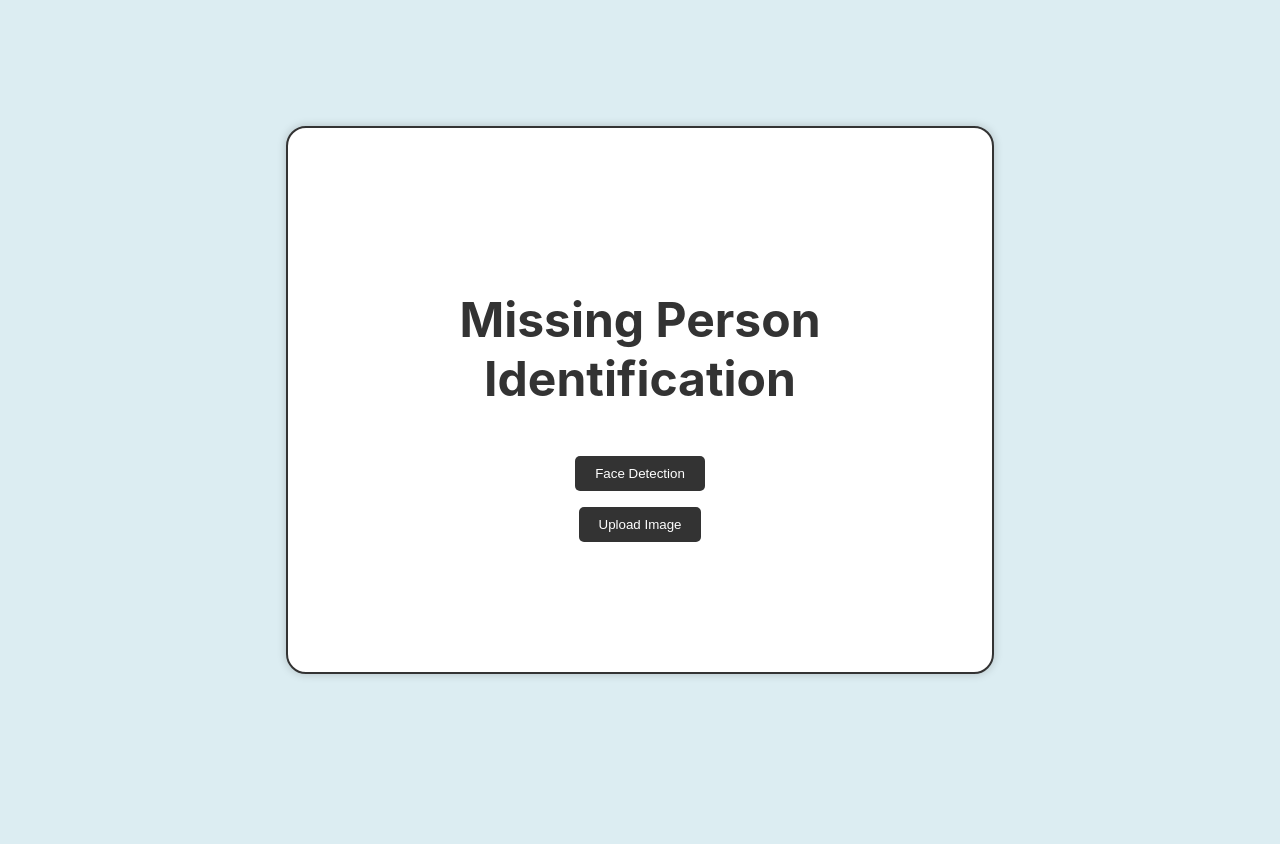
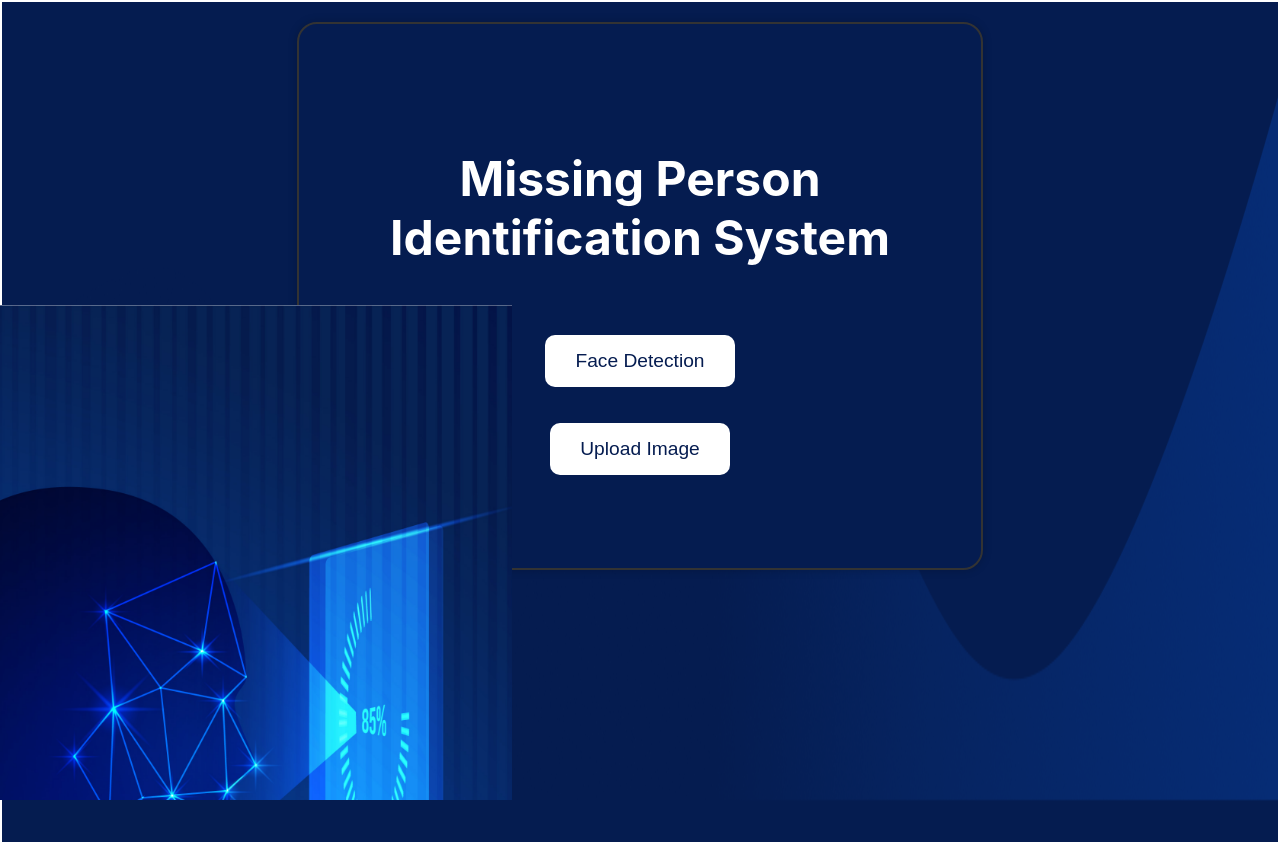
Before and after one commit to ghanashyam03/VeriFace.AI, a Flask app: page /home in a window 1280 px wide. Before the commit the page ends 677 px from the top, so only its background shows below. Run offline with Flask 3, Linux system fonts and the light colour scheme; parts of the project's set-up code (start-up, migrations or seed data) failed here and were passed over.

Commit message:
css updated

```diff
--- a/ai_detected_images/src/static/styles.css
+++ b/ai_detected_images/src/static/styles.css
@@ -8,7 +8,7 @@ body {
   font-family: -apple-system, BlinkMacSystemFont, "Segoe UI", Roboto, sans-serif;
   font-size: 16px;
   color: #333;
-  background-color: #dcedf2;
+  background-color: #051C50;
 }
 
 /* Layout containers */
--- a/ai_detected_images/src/templates/home.html
+++ b/ai_detected_images/src/templates/home.html
@@ -1,22 +1,102 @@
-<!-- templates/home.html -->
-
 <!DOCTYPE html>
 <html lang="en">
 <head>
-
     <meta charset="UTF-8">
     <meta name="viewport" content="width=device-width, initial-scale=1.0">
     <title>Home</title>
     <link rel="stylesheet" href="{{ url_for('static', filename='styles.css') }}">
 </head>
 <body>
-    <div class="container">
-      <div class="container2">
+  <style>
 
-        <h1>Missing Person Identification</h1>
-        <a href="/detection"><button>Face Detection</button></a>
-        <a href="/upload"><button>Upload Image</button></a>
-      </div>
+ body {
+        margin: 0;
+        font-family: -apple-system, BlinkMacSystemFont, "Segoe UI", Roboto, sans-serif;
+        font-size: 16px;
+        color: #333;
+        background: url('Group 15@2x.png ') no-repeat center bottom fixed;
+        background-size: 100%;
+        background-color: #051C50;
+    }
+
+    /* Layout containers */
+    .container {
+        display: flex;
+        justify-content: flex-end; /* Align to the top right */
+        align-items: flex-start; /* Align to the top right */
+        min-height: 100vh;
+        padding: 20px; /* Add padding for better spacing */
+        border: 2px solid #fff; /* White border around the container */
+    }
+
+    .container2 {
+        flex-direction: column;
+        gap: 1rem;
+        width: 50%;
+        min-height: 60vh;
+        display: flex;
+        justify-content: center;
+        align-items: center;
+        background-color: #051C50; /* Light background for better contrast */
+        padding: 2rem; /* Add some padding for breathing room */
+    }
+
+    /* Heading */
+    h1 {
+        font-size: 3rem;
+        margin-bottom: 2rem;
+        text-align: center;
+        color: #fff;
+    }
+
+    /* Buttons */
+    button {
+        background-color: #fff; /* White background */
+        color: #051C50; /* Text color */
+        border: none;
+        padding: 15px 30px; /* Increased padding for larger buttons */
+        border-radius: 10px;
+        cursor: pointer;
+        transition: all 0.2s ease-in-out;
+        margin-top: 20px; /* Adjust margin to bring buttons down */
+        font-size: 1.2rem; /* Increase button text size */
+    }
+
+    button:hover {
+        background-color: #9ccee0; /* Darker shade on hover */
+        opacity: 1; /* Remove hover opacity reduction */
+    }
+
+    /* Accessibility improvements */
+    a {
+        text-decoration: none; /* Remove default underline */
+        color: inherit; /* Inherit text color from parent element */
+    }
+
+    button:focus {
+        outline: 2px solid #333; /* Focus ring for better keyboard navigation */
+    }
+
+    .bottom-left-image {
+        position: absolute;
+        bottom: 0;
+        left: 0;
+        z-index: 0;
+        width: 40%;
+    }
+
+  </style>
+    <div class="background">
+        <div class="container">
+            <div class="container2">
+                <h1>Missing Person Identification System</h1>
+                <a href="/detection"><button>Face Detection</button></a>
+                <a href="/upload"><button>Upload Image</button></a>
+
+            </div>
+        </div>
+        <!-- Bottom left image -->
+        <img src="2464735 1@2x(1).png" alt="Bottom Left Image" class="bottom-left-image">
     </div>
 </body>
 </html>
```
Also changed, not shown: ai_detected_images/src/templates/login.html (+30 -10 lines), ai_detected_images/src/templates/signup.html (+30 -10 lines), ai_detected_images/src/static/ai-article-pic10-removebg-preview.png (added), ai_detected_images/src/templates/1_Ab8SnQ0cKCO7SUmTuqLKMg-removebg-preview.png (added), ai_detected_images/src/templates/2464735 1@2x(1).png (added), ai_detected_images/src/templates/Group 15@2x.png (added), ai_detected_images/src/templates/ai-article-pic10.jpg (added), ai_detected_images/src/templates/benefits_ai_img_2-removebg-preview.png (added), ai_detected_images/src/templates/lovepik-ai-artificial-intelligence-face-background-image_401020924-removebg-preview.png (added).
